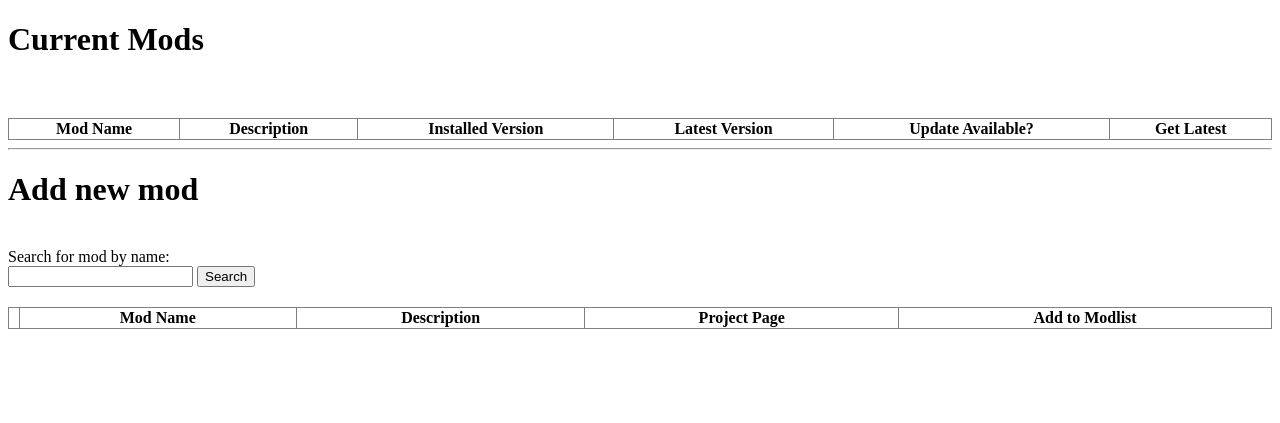
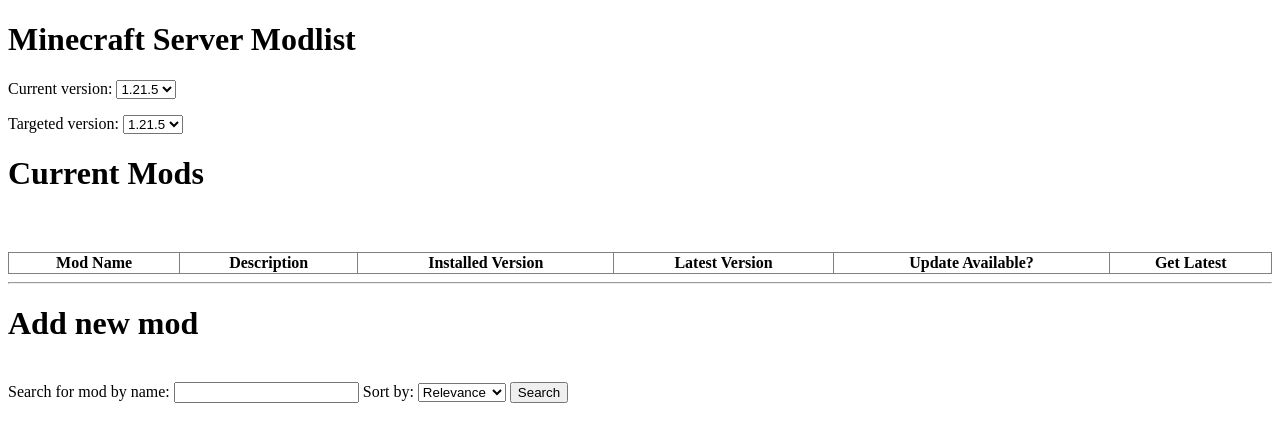
Before and after one commit to MrScopi/mc-modlister, a Django app: page / in a window 1280 px wide. Shown: the top 423 px of the page. Run offline with Django 5.2, Linux system fonts and the light colour scheme; tables that the repository leaves empty hold one stand-in row (values such as "Sample post"); lists and menus that the app fills with data are empty.

Commit message:
Add js to fetch and render mod list; added version selectors

```diff
--- a/mc_modlister/templates/modlist/list.html
+++ b/mc_modlister/templates/modlist/list.html
@@ -1,6 +1,24 @@
 {% extends 'base.html' %}
 {% block content %}
+
 <div id='current_mods'>
+    <h1>Minecraft Server Modlist</h1>
+    <p>
+        <label for="current_mc_version">Current version:</label>
+        <select id="current_mc_version">
+            <option value="1.21.5">1.21.5</option>
+            <option value="1.21.6">1.21.6</option>
+            <option value="1.21.7">1.21.7</option>
+        </select>
+    </p>
+    <p>
+        <label for="target_mc_version">Targeted version:</label>
+        <select id="target_mc_version">
+            <option value="1.21.5">1.21.5</option>
+            <option value="1.21.6">1.21.6</option>
+            <option value="1.21.7">1.21.7</option>
+        </select>
+    </p>
     <h1>Current Mods</h1>
     <br>
     <table id='currentModsTable' border="1" style='margin-top:20px; width:100%; border-collapse: collapse;'>
@@ -23,8 +41,12 @@
     <h1>Add new mod</h1>
     <br>
     <label for="mod_name_search">Search for mod by name:</label>
-    <br>
-    <input type="text" id='mod_name_search'></input>
+    <input type="search" id='mod_name_search'></input>
+    <label for='search_sort_method'>Sort by:</label>
+    <select id='search_sort_method'>
+        <option value='relevance'>Relevance</option>
+        <option value='downloads'>Downloads</option>
+    </select>
     <button type='submit' id='mod_search_button'>Search</button>
     <table id="searchResultsTable" border="1" style="margin-top:20px; width:100%; border-collapse: collapse;">
         <thead>
@@ -46,9 +68,13 @@
 {% block page_scripts %}
 <script>
     const searchResultsBody = document.getElementById('searchResultsBody');
+    const modListBody = document.getElementById('modListBody');
     const searchButton = document.getElementById("mod_search_button");
 
     const searchText = document.getElementById('mod_name_search');
+    const searchSortMethod = document.getElementById('search_sort_method')
+    const currentVersion = document.getElementById('current_mc_version');
+    const targetVersion = document.getElementById('target_mc_version')
 
     const myHeaders = new Headers();
     myHeaders.append('User-Agent', 'mrscopi/mc-modlist/ (contact admin@loottables.app)');
@@ -57,7 +83,8 @@
         const params = new URLSearchParams();
         params.append("query", searchText.value);
         params.append("limit", 20);
-        params.append("facets", '[["categories:fabric"],["server_side:required"],["project_type:mod"],["versions:1.21.5","versions:1.21.6"]]')
+        params.append("facets", `[["categories:fabric"],["server_side:required", "server_side:optional"],["client_side:optional", "client_side:unsupported"],["project_type:mod"],["versions >= ${currentVersion.value}"]]`)
+        params.append("index", searchSortMethod.value);
 
         fetch(`https://api.modrinth.com/v2/search?${params}`, {
             method: 'GET',
@@ -72,7 +99,7 @@
         return response.json();
         })
         .then(data => {
-            renderResults(data.hits, searchResultsBody);
+            renderSearchResults(data.hits, searchResultsBody);
         })
         .catch(error => {
         // Handle any errors during the fetch operation
@@ -80,7 +107,7 @@
         });
     });
 
-    function renderResults(mods, targetTable) {
+    function renderSearchResults(mods, targetTable) {
         targetTable.innerHTML = '';  // Clear previous results
 
         if (mods.length === 0) {
@@ -106,6 +133,51 @@
         return row;
     }
 
+    function renderListResults(mods, targetTable) {
+        targetTable.innerHTML = '';  // Clear previous results
+
+        if (mods.length === 0) {
+            targetTable.innerHTML = '<tr><td colspan="6">No results found.</td></tr>';
+            return;
+        }
+
+        mods.forEach(mod => {
+            modRow = modListRow(mod);
+            targetTable.appendChild(modRow);
+        });
+    }
+
+    function modListRow(mod) {
+        const row = document.createElement('tr');
+        row.innerHTML = `
+            <td>${mod.mod_name}</td>
+            <td>desc</td>
+            <td>${mod.installed_version}</td>
+            <td>${mod.latest_version}</td>
+            <td>Update?</td>
+            <td>download</td>
+        `;
+        return row;
+    }
+
+    function getModList() {
+        // Get the list
+        fetch('api/list')
+            .then(response => {
+                if (!response.ok) {
+                    throw new Error(`HTTP error! status: ${response.status}`)
+                }
+                return response.json();
+            })
+            .then(mods => {
+                renderListResults(mods, modListBody)
+            })
+            .catch(error => {
+                // Handle any errors during the fetch operation
+                console.error('Error fetching data:', error);
+            });
+    }
+
     function addMod(modProjectId, modTitle) {
         const modData = {
             project_id: modProjectId,
@@ -128,12 +200,13 @@
                 return response.json();
             })
             .then(data => {
-                alert('Success');
+                getModList();
             })
             .catch(error => {
                 console.error('Error:', error);
             });
     }
 
+    getModList();
 </script>
 {% endblock page_scripts %}
```
